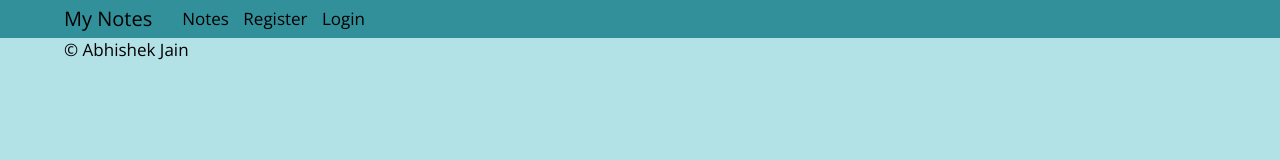
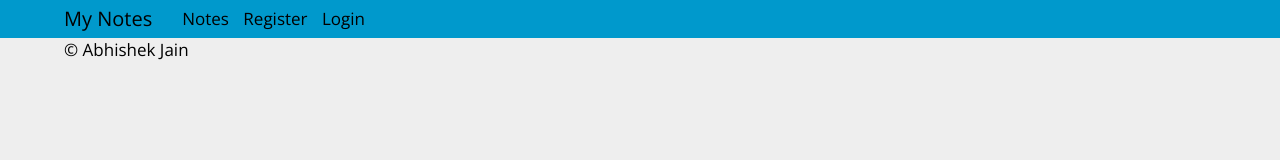
Before and after one commit to abhishekjain05/HousePointsApp, a website: page client/app/index.html in a window 1280 px wide. Drawn offline with nearby package versions, Linux system fonts and the light colour scheme; files that its build step writes are made by us from their sources; no server answers; files whose address does not match are found by name.

Commit message:
rebuild after installing jquery

```diff
--- a/client/app/styles/styles.less
+++ b/client/app/styles/styles.less
@@ -1,6 +1,6 @@
 @mainPageWidth: 90%;
-@mainBodyBackground: #B2E1E6;
-@headerBackground: darken(@mainBodyBackground, 40%);
+@mainBodyBackground: #eee;
+@headerBackground: #0099cc;
 @headerColor: contrast(@headerBackground);
 
 html {
```
Also changed, not shown: client/app/styles/styles.css, server/dist/index.html, server/dist/scripts/03de9643.vendor.js (added), server/dist/scripts/f34289de.vendor.js (deleted), server/dist/styles/0c46d99d.main.css (deleted), server/dist/styles/8c9dced6.main.css (added).
